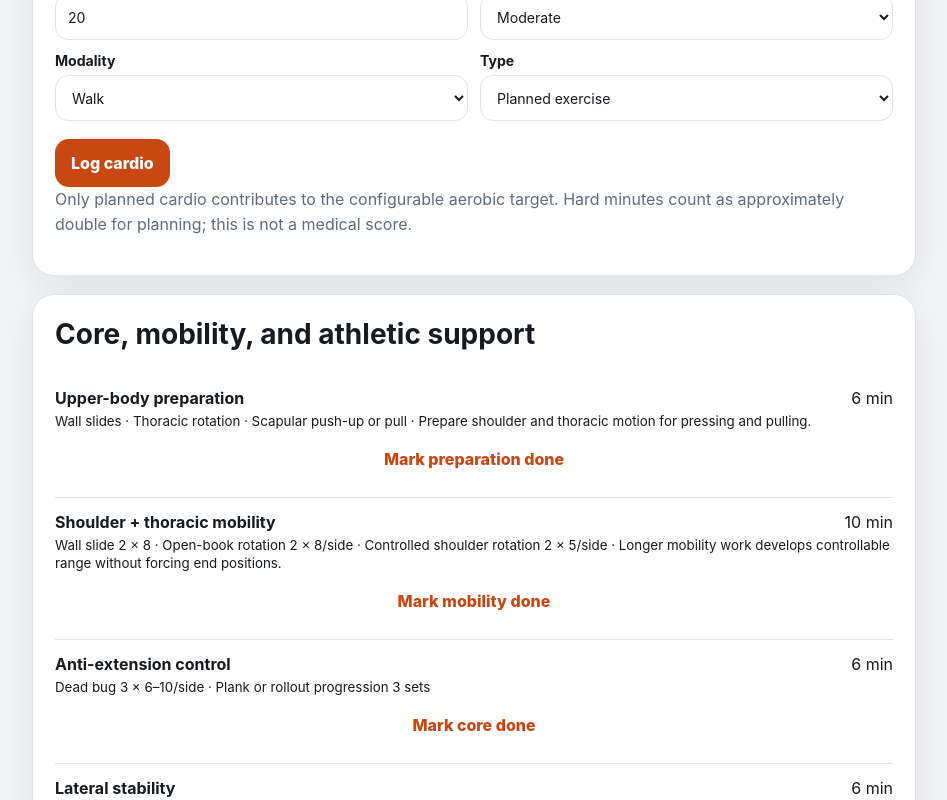
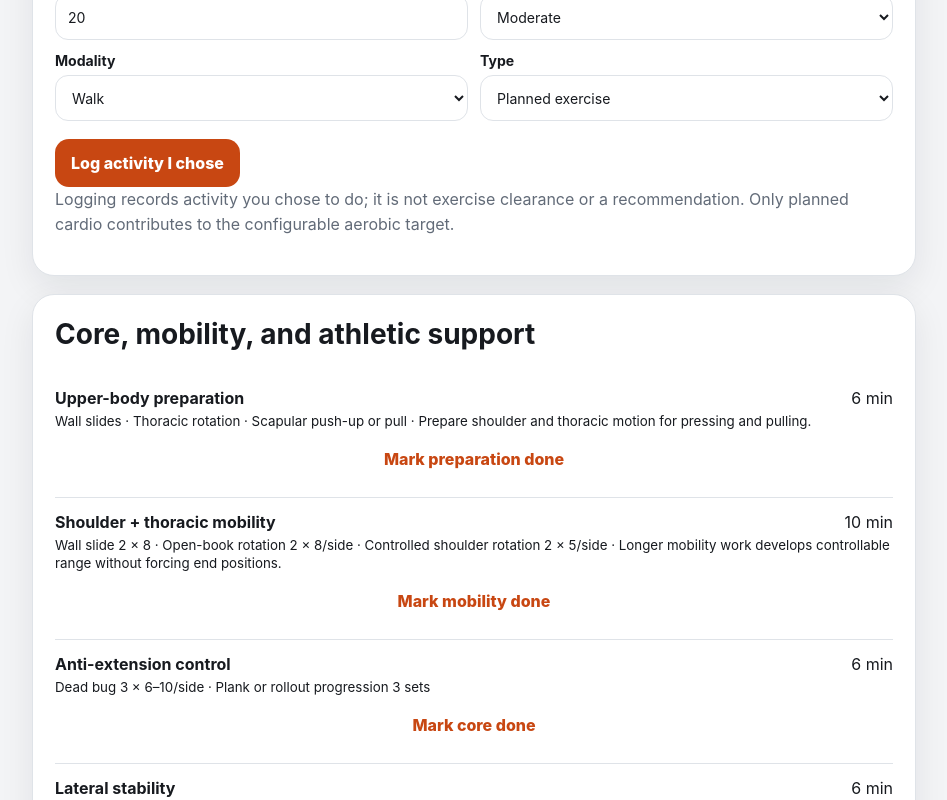
Before and after one commit to camster91/human-health, a Next.js app: page / in a window 1280 px wide. Shown: the part 2280-3080 px from the top of the page, without its empty margins (166-1113 px from the left). Built offline with nearby package versions, Linux system fonts and the light colour scheme.

Commit message:
fix: withhold all automatic exercise prescriptions while pain or illness is flagged

```diff
--- a/app/whole-person-dashboard.tsx
+++ b/app/whole-person-dashboard.tsx
@@ -66,9 +66,10 @@ export function WholePersonDashboard({
   useEffect(() => { if (latestInput) setCheck(latestInput); }, [latestInput]);
 
   const decision = readinessDecisionFromRecords(readinessRecords);
+  const safetyHold = decision.level === 'recovery';
   const trend = readinessTrend(readinessRecords);
   const coverage = useMemo(() => cardioCoverage(activity, preferences.cardioTargetMinutes), [activity, preferences.cardioTargetMinutes]);
-  const prescription = cardioPrescription(coverage.equivalentMinutes, preferences.cardioTargetMinutes, 30);
+  const prescription = cardioPrescription(coverage.equivalentMinutes, preferences.cardioTargetMinutes, 30, decision.level);
   const load = useMemo(() => recentTrainingLoad(history, activity), [history, activity]);
   const cardioChoices = useMemo(
     () => coordinateCardio(cardioOptions(coverage.equivalentMinutes, preferences.cardioTargetMinutes, decision.level, 30), load, decision.level),
@@ -165,7 +166,7 @@ export function WholePersonDashboard({
         <label><b>How ready do you feel?</b><select value={check.subjective || 3} onChange={event => setCheck({ ...check, subjective: Number(event.target.value) as ReadinessInput['subjective'] })}><option value="1">1 — very low</option><option value="2">2 — low</option><option value="3">3 — okay</option><option value="4">4 — good</option><option value="5">5 — excellent</option></select></label>
       </div>
       <div className="toggle-grid"><button className={check.pain ? 'active warning' : ''} aria-pressed={Boolean(check.pain)} onClick={() => setCheck({ ...check, pain: !check.pain })}>Unusual pain {check.pain ? 'flagged' : 'not flagged'}</button><button className={check.illness ? 'active warning' : ''} aria-pressed={Boolean(check.illness)} onClick={() => setCheck({ ...check, illness: !check.illness })}>Illness {check.illness ? 'flagged' : 'not flagged'}</button><button className="primary" onClick={saveCheck}>Save check-in</button></div>
-      <div className="coach-note"><b>{decision.level === 'normal' ? 'Normal training available' : decision.level === 'reduced' ? 'Conservative training recommended' : 'Recovery-first recommendation'}</b><br/>{decision.reasons.join(' ') || 'No major recovery constraints are recorded in the latest check-in.'}</div>
+      <div className="coach-note"><b>{decision.level === 'normal' ? 'Normal training available' : decision.level === 'reduced' ? 'Conservative training recommended' : 'Automatic exercise suggestions paused'}</b><br/>{safetyHold ? 'Pain or illness was flagged. Human Health cannot determine whether exercise is safe or provide injury/illness clearance; use your established care/safety plan or appropriate professional support before resuming app-generated training suggestions. ' : ''}{decision.reasons.join(' ') || 'No major recovery constraints are recorded in the latest check-in.'}</div>
       <p className="muted"><b>Seven-day pattern:</b> {trend.message}</p>
     </section>
 
@@ -180,41 +181,43 @@ export function WholePersonDashboard({
     <section className="card" aria-labelledby="cardio-title">
       <h2 id="cardio-title">Cardio</h2>
       <div className="metrics"><span><b>Planned coverage</b>{Math.round(coverage.equivalentMinutes)}/{preferences.cardioTargetMinutes} equivalent min</span><span><b>Remaining</b>{Math.round(coverage.remaining)} equivalent min</span><span><b>Recent lower work</b>{load.lowerSets} working sets</span><span><b>Hard cardio</b>{load.hardCardioMinutes} min / 36h</span></div>
-      <div className="coach-note"><b>Recommended next dose</b><br/>{prescription.message}{load.lowerBodyRecent && load.lowerSets >= 6 ? ' Hard intervals are deferred because recent lower-body workload is being protected.' : ''}</div>
-      <div className="choice-grid">{cardioChoices.map(choice => <button key={choice.type} onClick={() => { setCardioMinutes(choice.minutes); setCardioEffort(choice.effort); }}><b>{choice.name}</b><small>{choice.minutes} min · {choice.effort}</small><span>{choice.description}</span></button>)}</div>
+      <div className="coach-note"><b>{safetyHold ? 'Automatic cardio suggestions paused' : 'Recommended next dose'}</b><br/>{prescription.message}{!safetyHold && load.lowerBodyRecent && load.lowerSets >= 6 ? ' Hard intervals are deferred because recent lower-body workload is being protected.' : ''}</div>
+      {!safetyHold && <div className="choice-grid">{cardioChoices.map(choice => <button key={choice.type} onClick={() => { setCardioMinutes(choice.minutes); setCardioEffort(choice.effort); }}><b>{choice.name}</b><small>{choice.minutes} min · {choice.effort}</small><span>{choice.description}</span></button>)}</div>}
       <div className="settings-grid">
         <label><b>Minutes</b><input type="number" min="1" max="240" value={cardioMinutes} onChange={event => setCardioMinutes(Math.max(1, Number(event.target.value)))}/></label>
         <label><b>Effort</b><select value={cardioEffort} onChange={event => setCardioEffort(event.target.value as typeof cardioEffort)}><option value="easy">Easy</option><option value="moderate">Moderate</option><option value="hard">Hard</option></select></label>
         <label><b>Modality</b><select value={cardioModality} onChange={event => setCardioModality(event.target.value as CardioModality)}>{modalities.map(item => <option key={item} value={item}>{title(item)}</option>)}</select></label>
         <label><b>Type</b><select value={cardioKind} onChange={event => setCardioKind(event.target.value as typeof cardioKind)}><option value="planned">Planned exercise</option><option value="incidental">Daily movement</option></select></label>
       </div>
-      <button className="primary" onClick={logCardio}>Log cardio</button>
-      <p className="muted">Only planned cardio contributes to the configurable aerobic target. Hard minutes count as approximately double for planning; this is not a medical score.</p>
+      <button className="primary" onClick={logCardio}>Log activity I chose</button>
+      <p className="muted">Logging records activity you chose to do; it is not exercise clearance or a recommendation. Only planned cardio contributes to the configurable aerobic target.</p>
     </section>
 
     <section className="card" aria-labelledby="movement-support-title">
       <h2 id="movement-support-title">Core, mobility, and athletic support</h2>
-      <div className="history"><b>{preparation.name}</b><span>{preparation.minutes} min</span><small>{preparation.items.join(' · ')} · {preparation.reason}</small><button className="link" onClick={() => logDose({ domain: 'mobility', minutes: preparation.minutes, effort: 'easy', source: 'manual', kind: 'planned', sessionId: preparation.id, completedAt: new Date().toISOString() })}>Mark preparation done</button></div>
-      <div className="history"><b>{restore.name}</b><span>{restore.minutes} min</span><small>{restore.items.join(' · ')} · {restore.reason}</small><button className="link" onClick={() => logDose({ domain: 'mobility', minutes: restore.minutes, effort: 'easy', source: 'manual', kind: 'planned', sessionId: restore.id, completedAt: new Date().toISOString() })}>Mark mobility done</button></div>
-      {core.map(session => <div className="history" key={session.id}><b>{session.name}</b><span>{session.minutes} min</span><small>{session.items.join(' · ')}</small><button className="link" onClick={() => logDose({ domain: 'core', minutes: session.minutes, effort: session.fatigue === 'low' ? 'easy' : 'moderate', source: 'manual', kind: 'planned', sessionId: session.id, completedAt: new Date().toISOString() })}>Mark core done</button></div>)}
-      {athletic.map(plan => <div className="history" key={plan.domain}><b>{plan.name}</b><span>{plan.impact} impact</span><small>{plan.items.join(' · ')} · {plan.reason}</small><button className="link" onClick={() => logDose({ domain: plan.domain, minutes: 10, effort: plan.impact === 'low' ? 'easy' : 'moderate', source: 'manual', kind: 'planned', sessionId: `athletic:${plan.domain}`, completedAt: new Date().toISOString() })}>Mark 10 min done</button></div>)}
-      {!power.allowed && <div className="coach-note"><b>Power held today</b><br/>{power.reason}</div>}
+      {safetyHold ? <div className="coach-note"><b>Automatic movement suggestions paused</b><br/>Pain or illness is currently flagged, so Human Health does not substitute mobility, core, balance, or other lower-intensity exercise as implicit clearance.</div> : <>
+        <div className="history"><b>{preparation.name}</b><span>{preparation.minutes} min</span><small>{preparation.items.join(' · ')} · {preparation.reason}</small><button className="link" onClick={() => logDose({ domain: 'mobility', minutes: preparation.minutes, effort: 'easy', source: 'manual', kind: 'planned', sessionId: preparation.id, completedAt: new Date().toISOString() })}>Mark preparation done</button></div>
+        <div className="history"><b>{restore.name}</b><span>{restore.minutes} min</span><small>{restore.items.join(' · ')} · {restore.reason}</small><button className="link" onClick={() => logDose({ domain: 'mobility', minutes: restore.minutes, effort: 'easy', source: 'manual', kind: 'planned', sessionId: restore.id, completedAt: new Date().toISOString() })}>Mark mobility done</button></div>
+        {core.map(session => <div className="history" key={session.id}><b>{session.name}</b><span>{session.minutes} min</span><small>{session.items.join(' · ')}</small><button className="link" onClick={() => logDose({ domain: 'core', minutes: session.minutes, effort: session.fatigue === 'low' ? 'easy' : 'moderate', source: 'manual', kind: 'planned', sessionId: session.id, completedAt: new Date().toISOString() })}>Mark core done</button></div>)}
+        {athletic.map(plan => <div className="history" key={plan.domain}><b>{plan.name}</b><span>{plan.impact} impact</span><small>{plan.items.join(' · ')} · {plan.reason}</small><button className="link" onClick={() => logDose({ domain: plan.domain, minutes: 10, effort: plan.impact === 'low' ? 'easy' : 'moderate', source: 'manual', kind: 'planned', sessionId: `athletic:${plan.domain}`, completedAt: new Date().toISOString() })}>Mark 10 min done</button></div>)}
+        {!power.allowed && <div className="coach-note"><b>Power held today</b><br/>{power.reason}</div>}
+      </>}
     </section>
 
-    <section className="card" aria-labelledby="progressions-title">
+    {!safetyHold && <section className="card" aria-labelledby="progressions-title">
       <h2 id="progressions-title">Core and mobility progressions</h2>
       <p className="muted">Choose the highest level you can perform cleanly. Completion is logged separately from the selected level so history is not rewritten.</p>
       {progressionTracks.map(track => {
         const current = track.levels.find(level => level.id === progressions[track.id]) || track.levels[0];
         return <div className="skill-block" key={track.id}><b>{track.name} · {current.name}</b><p className="muted">{current.target}</p><small>{current.items.join(' · ')}</small><div className="chip-grid">{track.levels.map(level => <button key={level.id} className={level.id === current.id ? 'active' : ''} aria-pressed={level.id === current.id} onClick={() => selectProgression(track.id, level.id)}>{level.name}</button>)}</div><button className="link" onClick={() => logDose({ domain: track.domain, minutes: 8, effort: 'easy', source: 'manual', kind: 'planned', quality: 1, sessionId: `${track.id}:${current.id}`, completedAt: new Date().toISOString() })}>Record current-level practice</button></div>;
       })}
-    </section>
+    </section>}
 
-    <section className="card" aria-labelledby="athletic-progression-title">
+    {!safetyHold && <section className="card" aria-labelledby="athletic-progression-title">
       <h2 id="athletic-progression-title">Athletic progression</h2>
       <p className="muted">Balance and jump difficulty changes only after repeated comparable benchmarks. Readiness and the high-impact preference can hold progression.</p>
       {athleticProgressions.map(item => <div className="history" key={item.metricId}><b>{item.metricId === 'jump' ? 'Jump / power' : 'Single-leg balance'} · {title(item.level)}</b><span>{item.decision.evidenceCount} tests</span><small>{item.decision.message} Current work: {athleticLevelSession(item.metricId, item.level).join(' · ')}</small>{item.decision.action !== 'hold' && <button className="link" onClick={() => applyAthleticProgression(item.metricId, item.decision.nextLevel)}>Apply {item.decision.action}: {title(item.decision.nextLevel)}</button>}</div>)}
-    </section>
+    </section>}
   </>;
 }
 
```
